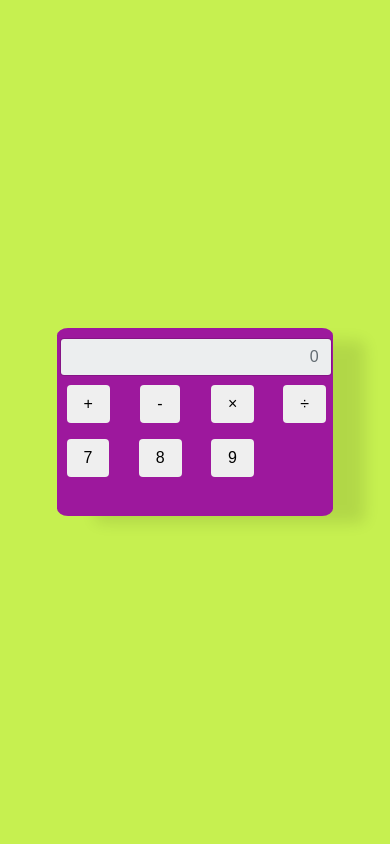
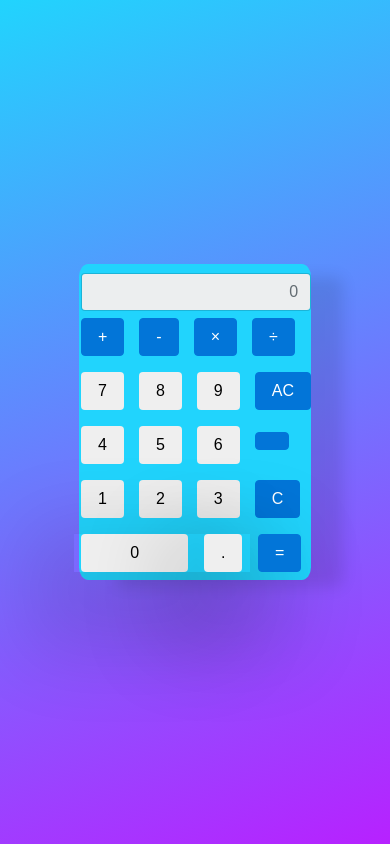
Before and after one commit to Jhesse-Jack/Basic-Calculator, a React (Create React App) app: page / in a window 390 px wide. Built offline with nearby package versions, Linux system fonts and the light colour scheme.

Commit message:
Responsiveness on mobile next; then next week: functionality of calculator

```diff
--- a/public/index.html
+++ b/public/index.html
@@ -24,7 +24,7 @@
       work correctly both with client-side routing and a non-root public URL.
       Learn how to configure a non-root public URL by running `npm run build`.
     -->
-    <title>React App</title>
+    <title> Basic Calculator </title>
   </head>
   <body>
     <noscript>You need to enable JavaScript to run this app.</noscript>
--- a/src/App.css
+++ b/src/App.css
@@ -3,7 +3,7 @@
 }
 
 .App-header {
-  background-color: #c6f050;
+  background-image: linear-gradient(-20deg, #b721ff 0%, #21d4fd 100%);
   min-height: 100vh;
   display: flex;
   /* flex-direction: row; */
@@ -11,26 +11,12 @@
   justify-content: center;
   font-size: calc(10px + 2vmin);
   color: black;
-  /* padding: 5% 5% 5% 5%; */
-}
-
-.App-link {
-  color: #61dafb;
-}
-
-@keyframes App-logo-spin {
-  from {
-    transform: rotate(0deg);
-  }
-  to {
-    transform: rotate(360deg);
-  }
 }
 
 .calc-container {
-  background-color: rgb(157, 24, 157);
+  background-color: #21d4fd;
   border-radius: 4%;
-  padding: 0.5% 2% 10% 2.5%;
+  padding: 0.5% 2% 2% 2.5%;
   box-shadow: 35px 10px 15px -3px rgba(0,0,0,0.1);
 }
 
@@ -39,3 +25,28 @@
   margin: 3%;
   width: 80%;
 }
+
+.calc-button {
+  flex: 0 0 0 !important;
+  max-width: 100% !important;
+  padding: 0px 7.5px !important;
+  /* box-shadow: 0px 37px 77px 47px rgba(0,0,0,0.1); */
+}
+
+.calc-button0 {
+  flex: 0 0 50% !important;
+  max-width: 100% !important;
+  padding: 0px 7.8px !important;
+  box-shadow: 0px 37px 77px 47px rgba(0,0,0,0.1);
+}
+
+.calc-button-dot {
+  flex: 0 0 2% !important;
+  max-width: 100% !important;
+  padding: 0px 8px !important;
+  box-shadow: 0px 37px 77px 47px rgba(0,0,0,0.1);
+}
+
+.ACbtn {
+  line-height: 2.5 !important;
+}
--- a/src/App.js
+++ b/src/App.js
@@ -10,20 +10,6 @@ function App() {
   }
   return (
     <div className="App App-header">
-      {/* <header className="App-header">
-        <img src={logo} className="App-logo" alt="logo" />
-        <p>
-          Edit <code>src/App.js</code> and save to reload.
-        </p>
-        <a
-          className="App-link"
-          href="https://reactjs.org"
-          target="_blank"
-          rel="noopener noreferrer"
-        >
-          Learn React
-        </a>
-      </header> */}
       <div className="calc-container">
         <div className="row">
           <input
@@ -35,56 +21,121 @@ function App() {
             readOnly />
         </div>
         <div className="row">
-          <div className="col-3">
+          <div className="calc-button col-3">
             <button
-              type="button"
-              className="btn btn-light">
+              className="btn btn-primary">
               +
             </button>
           </div>
-          <div className="col-3">
+          <div className="calc-button col-3">
             <button
-              type="button"
-              className="btn btn-light">
+              className="btn btn-primary">
                 -
               </button>
           </div>
-          <div className="col-3">
+          <div className="calc-button col-3">
             <button
-              type="button"
-              className="btn btn-light">
+              className="btn btn-primary">
               &times;
             </button>
           </div>
-          <div className="col-3">
+          <div className="calc-button col-3">
             <button
-              type="button"
-              className="btn btn-light">
+              className="btn btn-primary">
               &divide;
             </button>
           </div>
         </div>
         <p></p>
           <div className="row">
-          <div className="col-3">
+            <div className="calc-button col-3">
               <button
-              type="button"
                 className="btn btn-light">
                 7
               </button>
             </div>
-          <div className="col-3">
+            <div className="calc-button col-3">
               <button
-              type="button"
                 className="btn btn-light">
                 8
               </button>
             </div>
-          <div className="col-3">
+            <div className="calc-button col-3">
               <button
-              type="button"
                 className="btn btn-light">
                 9
+              </button>
+            </div>
+            <div className="calc-button col-3">
+              <button
+                className="btn btn-primary">
+                AC
+              </button>
+            </div>
+          </div>
+        <p></p>
+        <div className="row">
+          <div className="calc-button col-3">
+            <button
+              className="btn btn-light">
+                4
+              </button>
+          </div>
+          <div className="calc-button col-3">
+            <button
+              className="btn btn-light">
+              5
+            </button>
+          </div>
+          <div className="calc-button col-3">
+            <button className="btn btn-light">
+              6
+            </button>
+          </div>
+          <div className="calc-button col-3">
+            <button className="btn btn-primary">
+
+            </button>
+          </div>
+        </div>
+        <p></p>
+        <div className="row">
+          <div className="calc-button col-3">
+            <button className="btn btn-light">
+              1
+            </button>
+          </div>
+          <div className="calc-button col-3">
+            <button className="btn btn-light">
+              2
+            </button>
+          </div>
+          <div className="calc-button col-3">
+            <button className="btn btn-light">
+              3
+            </button>
+          </div>
+          <div className="calc-button col-3">
+            <button className="btn btn-primary">
+              C
+            </button>
+          </div>
+        </div>
+        <p></p>
+        <div className="row">
+          <div className="calc-button0 col-6">
+            <button className=" col-12 btn btn-light">
+              0
+            </button>
+          </div>
+          <div className="calc-button-dot col-3">
+            <button className="btn btn-light">
+              .
+            </button>
+          </div>
+          <div className="calc-button col-3">
+            <button className="btn btn-primary">
+              =
             </button>
           </div>
         </div>
```
Lines whose indentation alone changed are shown as unchanged.
